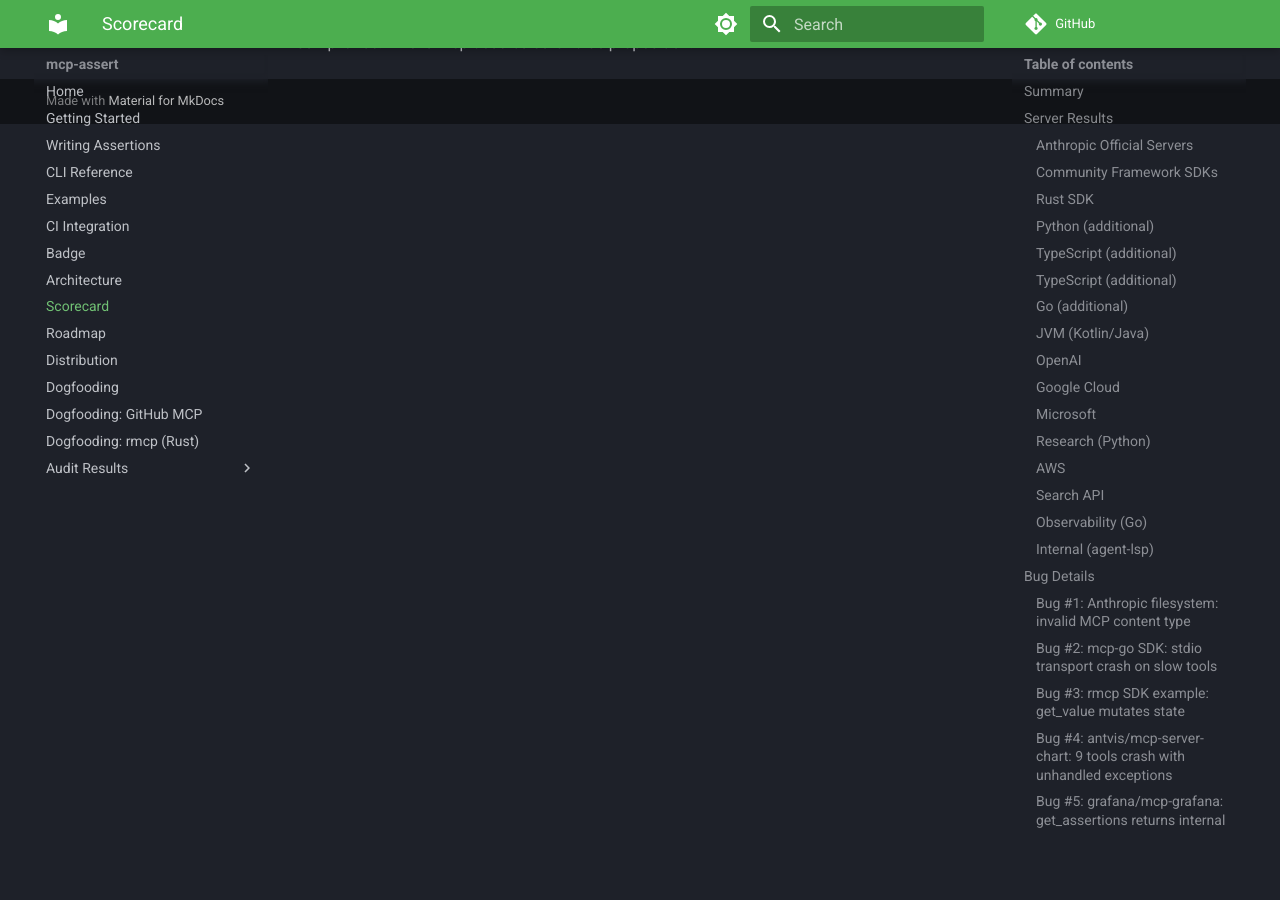
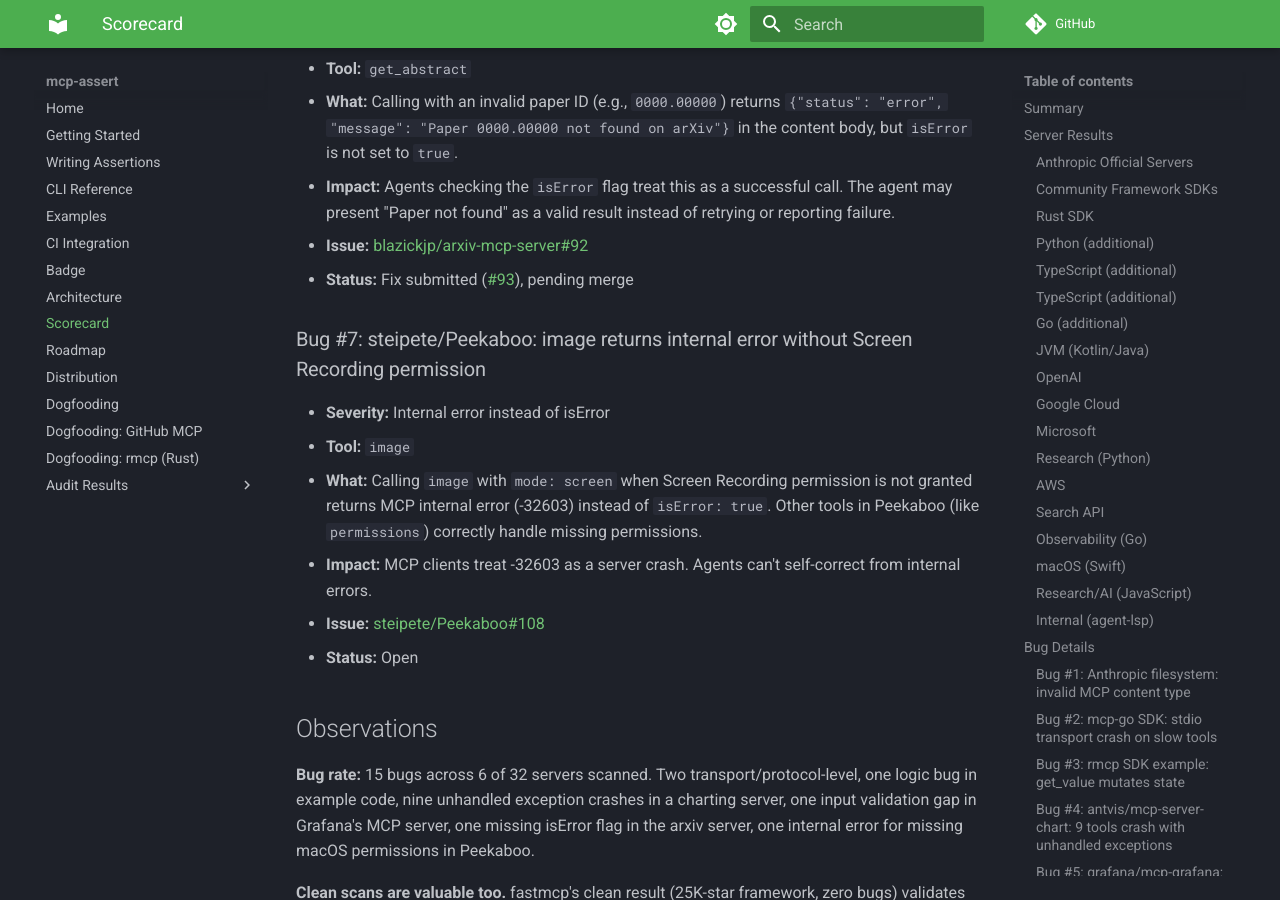
Before and after one commit to blackwell-systems/mcp-assert, an MkDocs documentation site: the page built from docs/scorecard.md, in a window 1280 px wide and 900 px high, scrolled down 12069 px. Built offline with MkDocs 1.6.1 and Material for MkDocs 9.7.7, drawn with Linux system fonts in a browser that asks for light colours; comment, search, counter and statistics services are not loaded; some of the changed text lies outside the part shown.

Commit message:
docs: update scorecard with Peekaboo (bug #7), deep-research, totals (32 servers, 397 assertions, 6 languages)

```diff
--- a/docs/scorecard.md
+++ b/docs/scorecard.md
@@ -6,15 +6,15 @@
 
 | Metric | Count |
 |--------|-------|
-| Servers scanned | 30 |
-| Server suites | 39 total (37 server + 1 agent-lsp + 1 trajectory; server suites include HTTP/SSE transport variants, prompts, resources, completion, logging suites) |
-| Languages tested | 5 (Go, TypeScript/JavaScript, Python, Rust, Kotlin/Java) |
+| Servers scanned | 32 |
+| Server suites | 41 total (39 server + 1 agent-lsp + 1 trajectory; server suites include HTTP/SSE transport variants, prompts, resources, completion, logging suites) |
+| Languages tested | 6 (Go, TypeScript/JavaScript, Python, Rust, Kotlin/Java, Swift) |
 | Transports tested | 3 (stdio, SSE, HTTP) |
-| Total assertions | 386 (303 server + 63 agent-lsp + 20 trajectory) |
-| Upstream bugs found | 14 (5 servers affected) |
-| Upstream issues filed | 5 (1 unfiled: repo archived) |
+| Total assertions | 397 (314 server + 63 agent-lsp + 20 trajectory) |
+| Upstream bugs found | 15 (6 servers affected) |
+| Upstream issues filed | 6 (1 unfiled: repo archived) |
 | Upstream fix PRs submitted | 5 (4 ours, 1 community) |
-| Clean scans (no bugs) | 23 |
+| Clean scans (no bugs) | 24 |
 | Internal bugs fixed | 6 |
 
 ## Server Results
@@ -131,6 +131,18 @@
 |--------|----------|-----------|------------|----------|------|-------|
 | `grafana/mcp-grafana` | Go | stdio | 10 | 20% (10/50 tools, no Grafana backend) | 1 | [grafana/mcp-grafana#792](https://github.com/grafana/mcp-grafana/issues/792). `get_assertions` returns internal error (-32603) instead of `isError:true` on invalid timestamp. |
 
+### macOS (Swift)
+
+| Server | Language | Transport | Assertions | Coverage | Bugs | Issue |
+|--------|----------|-----------|------------|----------|------|-------|
+| `steipete/Peekaboo` | Swift | stdio | 6 | 27% (6/22 tools) | 1 | [steipete/Peekaboo#108](https://github.com/steipete/Peekaboo/issues/108). `image` returns internal error (-32603) instead of `isError:true` when Screen Recording permission is not granted. |
+
+### Research/AI (JavaScript)
+
+| Server | Language | Transport | Assertions | Coverage | Bugs | Issue |
+|--------|----------|-----------|------------|----------|------|-------|
+| `u14app/deep-research` | JavaScript | HTTP | 5 | 100% (5/5 tools) | 0 | Clean. All tools return `isError:true` with "Unsupported Provider" when no LLM credentials configured. |
+
 ### Internal (agent-lsp)
 
 | Server | Language | Transport | Assertions | Coverage | Bugs fixed |
@@ -193,9 +205,18 @@
 - **Issue:** [blazickjp/arxiv-mcp-server#92](https://github.com/blazickjp/arxiv-mcp-server/issues/92)
 - **Status:** Fix submitted ([#93](https://github.com/blazickjp/arxiv-mcp-server/pull/93)), pending merge
 
+### Bug #7: steipete/Peekaboo: image returns internal error without Screen Recording permission
+
+- **Severity:** Internal error instead of isError
+- **Tool:** `image`
+- **What:** Calling `image` with `mode: screen` when Screen Recording permission is not granted returns MCP internal error (-32603) instead of `isError: true`. Other tools in Peekaboo (like `permissions`) correctly handle missing permissions.
+- **Impact:** MCP clients treat -32603 as a server crash. Agents can't self-correct from internal errors.
+- **Issue:** [steipete/Peekaboo#108](https://github.com/steipete/Peekaboo/issues/108)
+- **Status:** Open
+
 ## Observations
 
-**Bug rate:** 14 bugs across 5 of 30 servers scanned. Two transport/protocol-level, one logic bug in example code, nine unhandled exception crashes in a charting server, one input validation gap in Grafana's MCP server, one missing isError flag in the arxiv server.
+**Bug rate:** 15 bugs across 6 of 32 servers scanned. Two transport/protocol-level, one logic bug in example code, nine unhandled exception crashes in a charting server, one input validation gap in Grafana's MCP server, one missing isError flag in the arxiv server, one internal error for missing macOS permissions in Peekaboo.
 
 **Clean scans are valuable too.** fastmcp's clean result (25K-star framework, zero bugs) validates the Python MCP ecosystem's foundations. We document clean scans as positive signals, not wasted effort.
 
```
